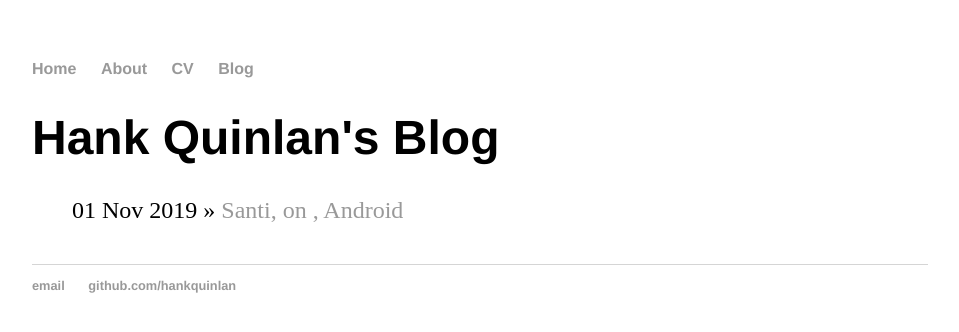
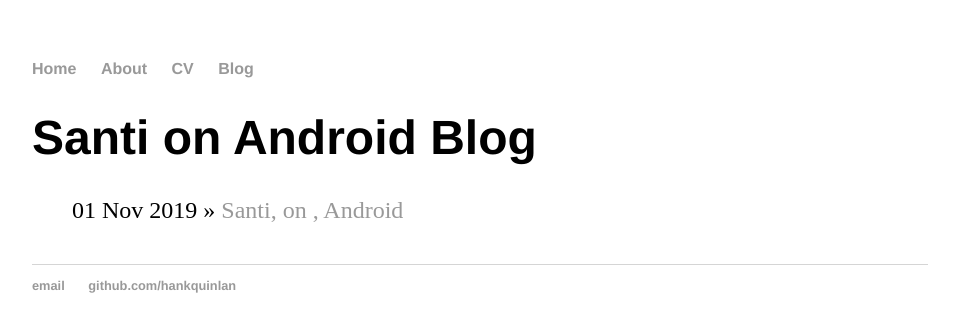
Before and after one commit to SantiOnAndroid/SantiOnAndroid.github.io, a Jekyll site: the page built from blog/index.html, in a window 1280 px wide. Shown: the top 332 px of the page, without its empty margins (160-1119 px from the left). Built offline with Jekyll 4.4.1, drawn with Linux system fonts in a browser that asks for light colours.

Commit message:
Update index.html

```diff
--- a/blog/index.html
+++ b/blog/index.html
@@ -1,6 +1,6 @@
 ---
 layout: default
-title: Hank Quinlan's Blog
+title: Santi on Android Blog
 ---
 	<h1>{{ page.title }}</h1>
 	<ul class="posts">
```
